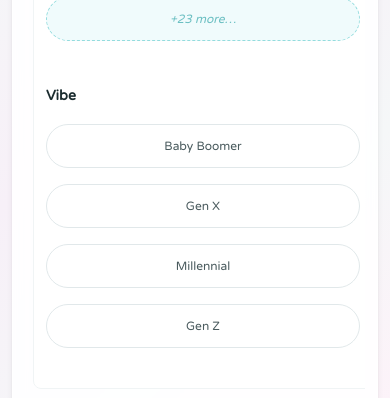
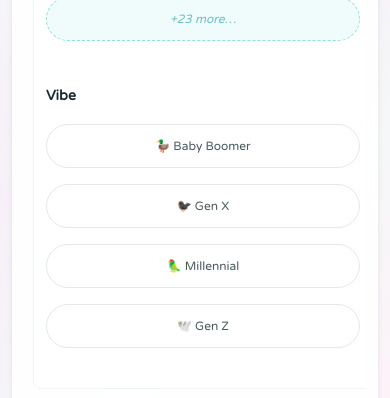
Before and after one commit to cd-space-dot-dot/web-copy-polisher-frontend, a React (Vite) app: page / in a window 390 px wide. Shown: the part 2940-3338 px from the top of the page. Built offline with nearby package versions, Linux system fonts and the light colour scheme; a web font is replaced by a local one.

Commit message:
responsiveness design fixes, added emoji to generation vibes, changed "use as new original" emoji

```diff
--- a/src/components/ChipSelector.jsx
+++ b/src/components/ChipSelector.jsx
@@ -248,10 +248,10 @@ export default function ChipSelector({ selectedChips, onChipsChange }) {
       id: "generation",
       label: "Vibe",
       chips: [
-        { value: "boomer", label: "Baby Boomer" },
-        { value: "genx", label: "Gen X" },
-        { value: "millennial", label: "Millennial" },
-        { value: "genz", label: "Gen Z" }
+        { value: "boomer", label: "🦆 Baby Boomer" },
+        { value: "genx", label: "🐦‍⬛ Gen X" },
+        { value: "millennial", label: "🦜 Millennial" },
+        { value: "genz", label: "🕊️ Gen Z" }
       ]
     }
   ];
--- a/src/components/RevisedOutput.jsx
+++ b/src/components/RevisedOutput.jsx
@@ -50,6 +50,7 @@ export default function RevisedOutput({
         <div className="output-content">
           <div className="revised-text">{output}</div>
 
+          <div className="output-bottom-row">
             {metadata && (
               <div className="revision-metadata">
                 <span className="word-count">
@@ -60,9 +61,8 @@ export default function RevisedOutput({
                 </span>
               </div>
             )}
-        </div>
 
-        <div className="output-actions-overlay">
+            <div className="output-actions-inline">
               <button
                 className="btn-ghost output-action-btn"
                 onClick={handleCopy}
@@ -93,6 +93,8 @@ export default function RevisedOutput({
               </button>
             </div>
           </div>
+        </div>
+      </div>
     </>
   );
 }
--- a/src/components/SessionHistory.jsx
+++ b/src/components/SessionHistory.jsx
@@ -101,6 +101,18 @@ export default function SessionHistory({ history, threads, currentThreadId, onCl
       setTimeout(() => setUrlCopied(null), 2000);
     } catch (err) {
       console.error('Failed to copy URL: ', err);
+    }
+  };
+
+  const handleCopySessionUrl = async () => {
+    try {
+      // Just copy the current page URL with all existing parameters
+      const url = window.location.href;
+      await navigator.clipboard.writeText(url);
+      setUrlCopied('session');
+      setTimeout(() => setUrlCopied(null), 2000);
+    } catch (err) {
+      console.error('Failed to copy session URL: ', err);
     }
   };
 
@@ -260,6 +272,15 @@ export default function SessionHistory({ history, threads, currentThreadId, onCl
                     {clipboardCopied ? '✅ Copied!' : `📋 Copy ${selectedOutputs.size} Selected`}
                   </button>
                 )}
+                <button
+                  className="btn-outline btn-sm"
+                  onClick={handleCopySessionUrl}
+                  title="Copy session URL with all threads"
+                  aria-label="Copy session URL with all threads"
+                  style={{ fontSize: '0.75rem', padding: '0.25rem 0.5rem' }}
+                >
+                  {urlCopied === 'session' ? '✅ Copied!' : '🔗 Copy Session URL'}
+                </button>
                 {onClearSession && (
                   <button
                     className="btn-outline btn-sm"
@@ -337,7 +358,7 @@ export default function SessionHistory({ history, threads, currentThreadId, onCl
                                   title="Use this text as new original input"
                                   aria-label="Use this text as new original input"
                                 >
-                                  ↗️
+                                  ♻️
                                 </button>
                               </div>
                             </div>
```
Lines whose indentation alone changed are shown as unchanged.
